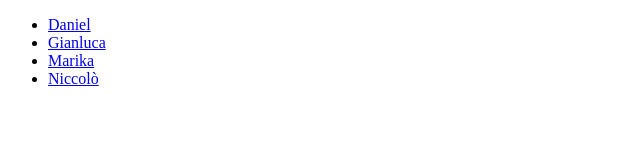
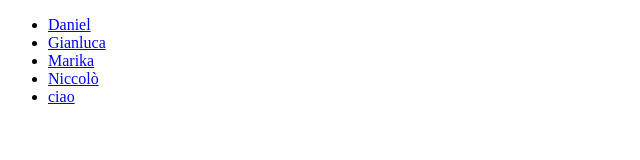
Before and after one commit to GianlucaLaRosa/bitRock_academy, a plain HTML site: page index.html in a window 1280 px wide. Shown: the full height of the page, 0-640 px from the left. Drawn offline with Linux system fonts and the light colour scheme.

Commit message:
Add link ciao

```diff
--- a/index.html
+++ b/index.html
@@ -14,6 +14,9 @@
       <li id="niccolo">
         <a href="http://localhost:5500/contacts/niccolo.html">Niccolò</a>
       </li>
+      <li>
+        <a href="#">ciao</a>
+      </li>
     </ul>
   </body>
 </html>
```
